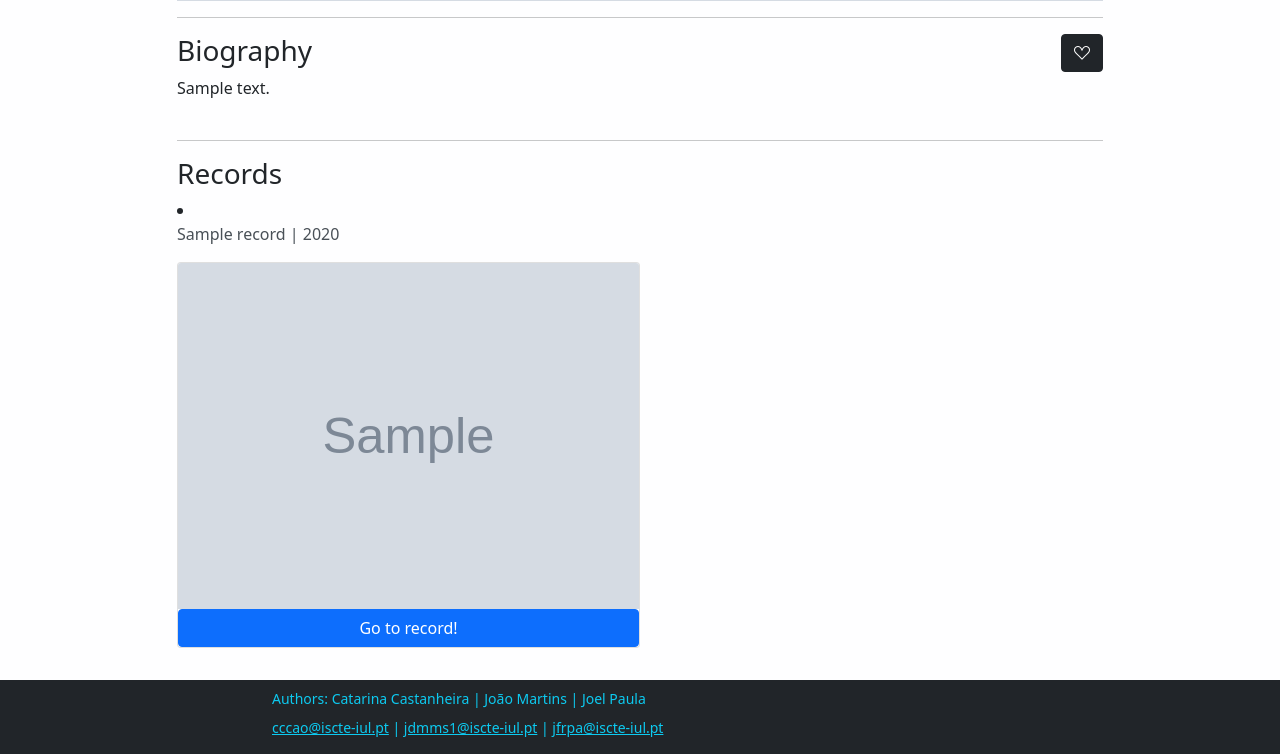
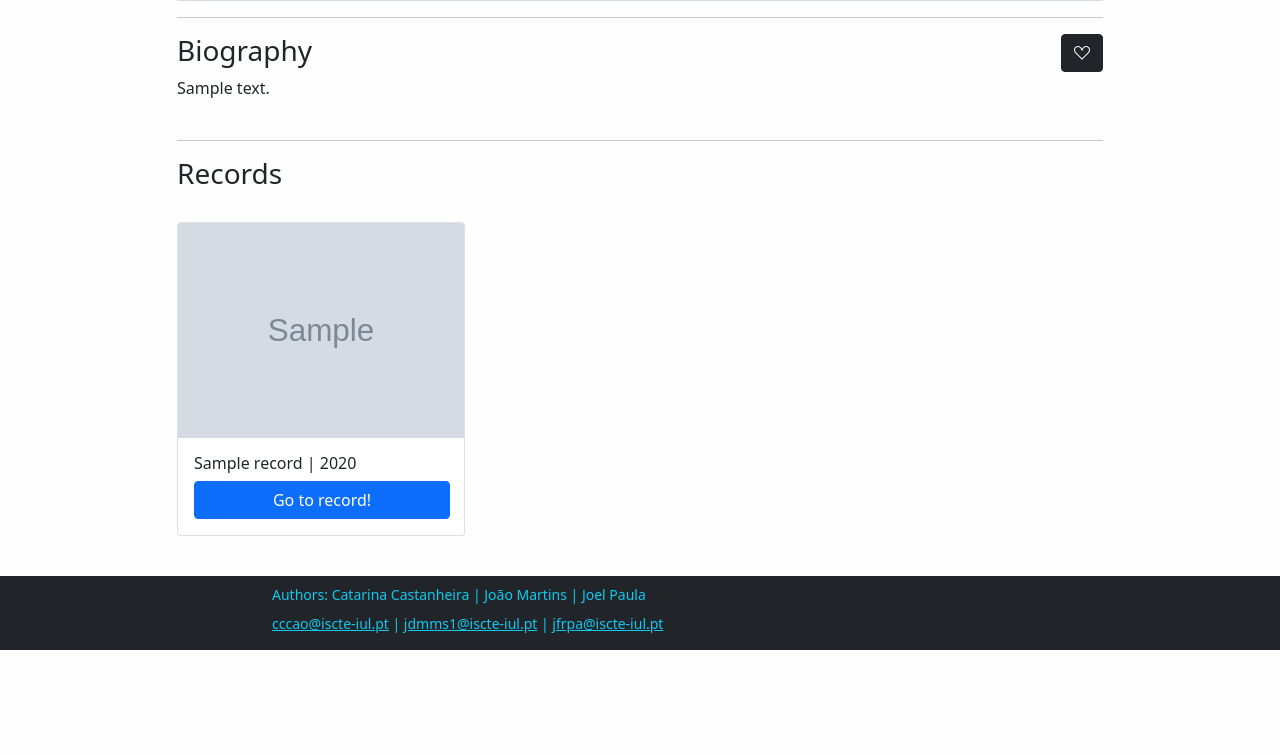
Before and after one commit to joelpaula/IWGD-Projeto, a Django app: template music_website/home/templates/artist.html in a window 1280 px wide. Shown: the part 914-1668 px from the top of the page. After the commit the page ends 1564 px from the top, so only its background shows below. Run offline with Django 3.2, Linux system fonts and the light colour scheme; the template is opened without the code that fills it: most values are stand-ins (such as "Sample title", 1, 10 or a date in 2020); grey boxes marked "Sample" are stand-in pictures; some libraries are stand-ins or nearby versions.

Commit message:
Artist_Cards

```diff
--- a/music_website/home/templates/artist.html
+++ b/music_website/home/templates/artist.html
@@ -53,25 +53,20 @@
 <br>
 <hr>
 <h3> Records </h3>
+<br>
 
+<div class="row g-0">
 {% for record in artist.record_set.all %}
-    <li>
-        <p>
-            {{ record.title }} | {{ record.year }}
-        </p>
-    </li>
+    <div class="card mb-3 me-3 col-4" style="width: 18rem;">
+        <img src="{{ record.cover_url }}" class="card-img-top" alt="{{ record.title }} cover image">
+            <div class="card-body">
+                <h6 class="card-title">{{ record.title }} | {{ record.year }}</h6>
+                <a href="/record/{{record.id}}" style="width: 16rem;" class="btn btn-primary">Go to record!</a>
+            </div>
+    </div>
+{% endfor %}
+</div>
 
-{% endfor %}
-
-
-<div>
-{% for record in artist.record_set.all %}
-    <div class="card col-6 mb-2">
-        <img src="{{ record.cover_url }}" class="card-img-top" alt="{{ record.title }} cover image">
-        <a class="btn btn-primary" href="/record/{{record.id}}">Go to record!</a>
-    </div>
-    {% endfor %}
-</div>
 
 <!--
 TODO: place somewhere {{ artist.picture_url }}
```
